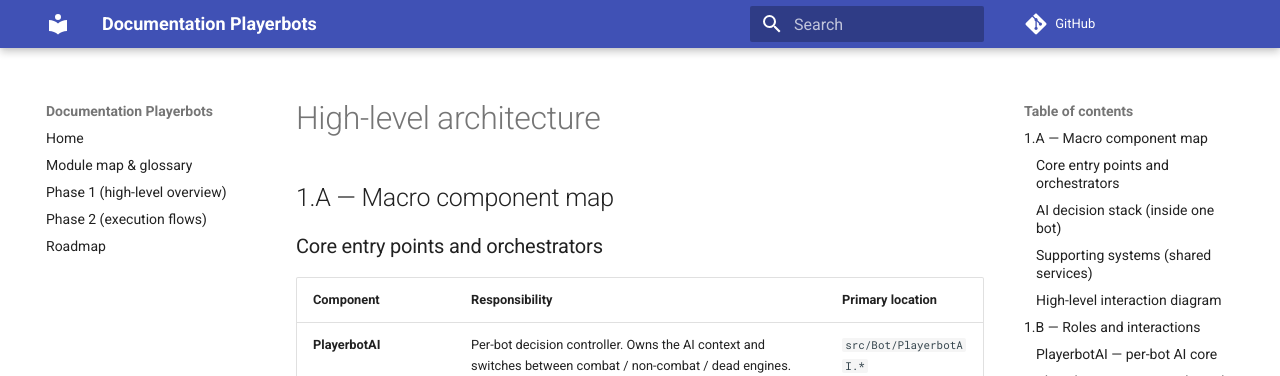
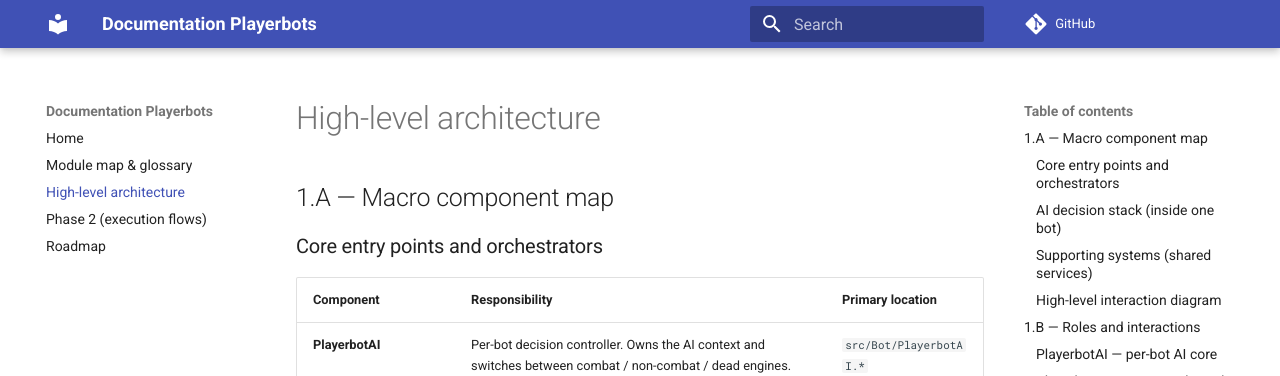
Before and after one commit to Wishmaster117/playerbots-docs, an MkDocs documentation site: the page built from docs/high-level-architecture.md, in a window 1280 px wide. Shown: the top 376 px of the page. Built offline with MkDocs 1.6.1 and Material for MkDocs 9.7.7, drawn with Linux system fonts in a browser that asks for light colours; comment, search, counter and statistics services are not loaded.

Commit message:
Update mkdocs.yml

```diff
--- a/mkdocs.yml
+++ b/mkdocs.yml
@@ -26,6 +26,6 @@ extra_css:
 nav:
   - Home: index.md
   - Module map & glossary: module-map-and-glossary.md
-  - Phase 1 (high-level overview): phase-1-high-level-overview.md
+  - High-level architecture: high-level-architecture.md
   - Phase 2 (execution flows): phase-2-execution-flows-ai-tick.md
   - Roadmap: roadmap.md
```
